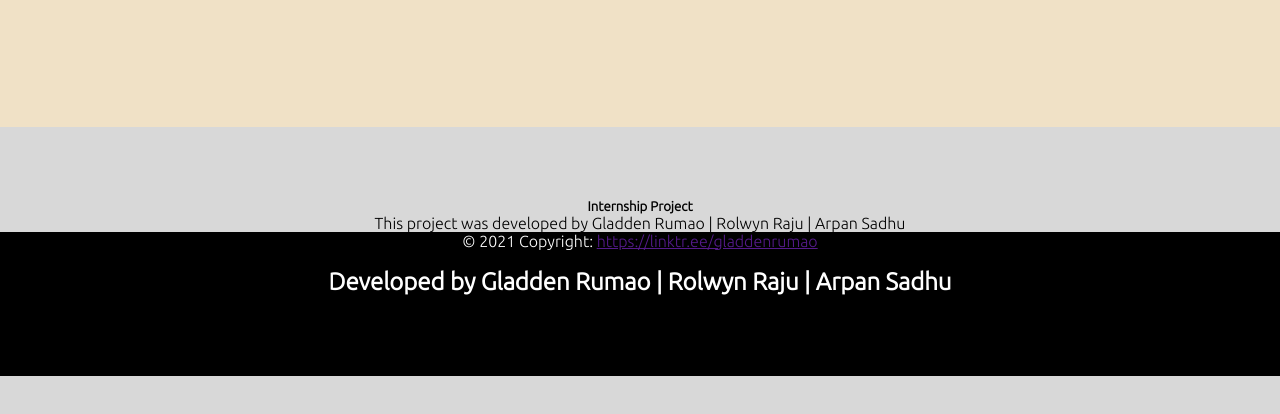
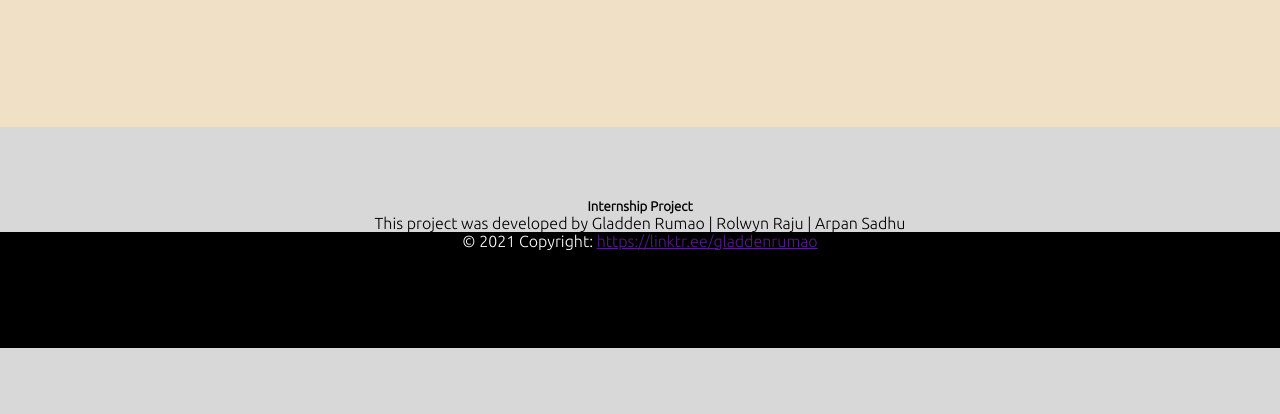
Before and after one commit to gladdenrumao/tsf, a plain HTML site: page index.html in a window 1280 px wide. Shown: the part 3568-3982 px from the top of the page. Drawn offline with nearby package versions, Linux system fonts and the light colour scheme.

Commit message:
Update index.html

```diff
--- a/index.html
+++ b/index.html
@@ -146,7 +146,7 @@
         <div class="text-center p-3" style="background-color: black; padding-bottom: 5em; color: white;">
           © 2021 Copyright:
           <a class="text-dark" href="">https://linktr.ee/gladdenrumao</a><br><br>
-          <h2>Developed by Gladden Rumao | Rolwyn Raju | Arpan Sadhu </h2>
+
 
 
 
```
